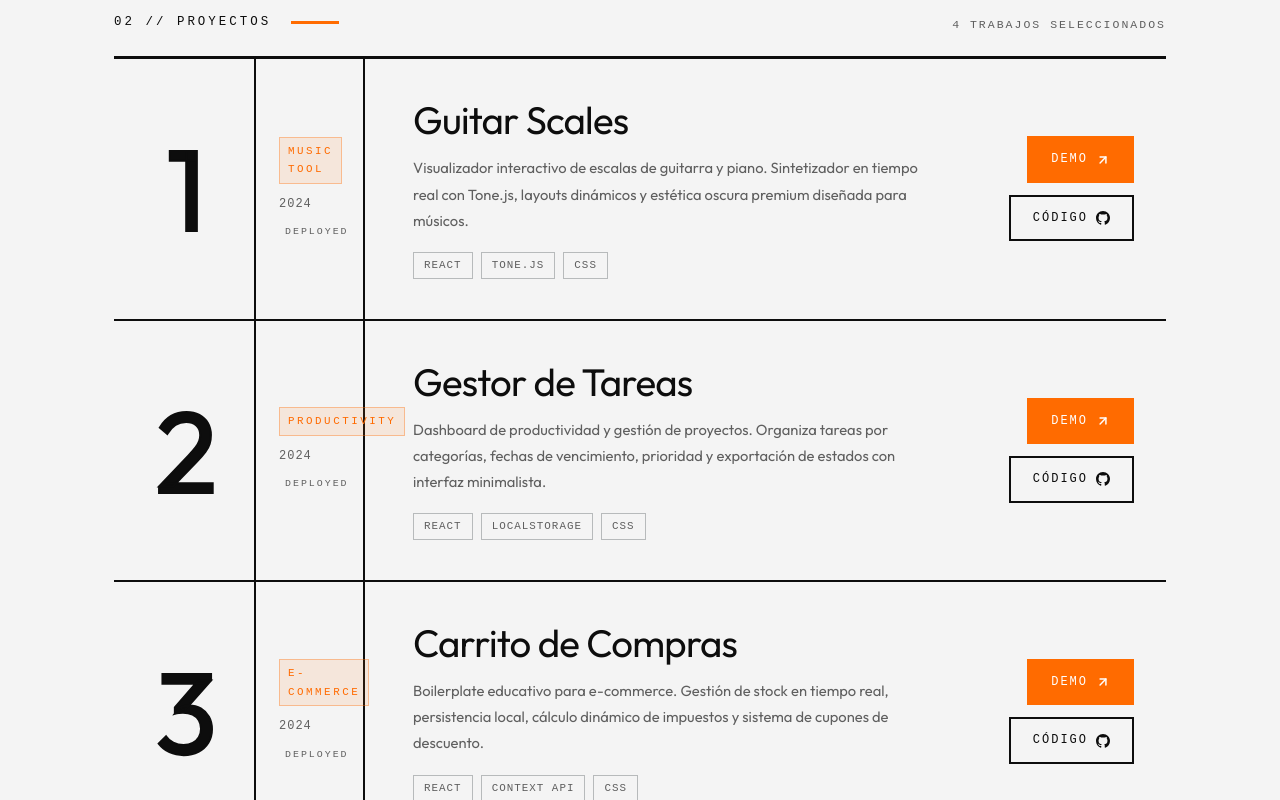
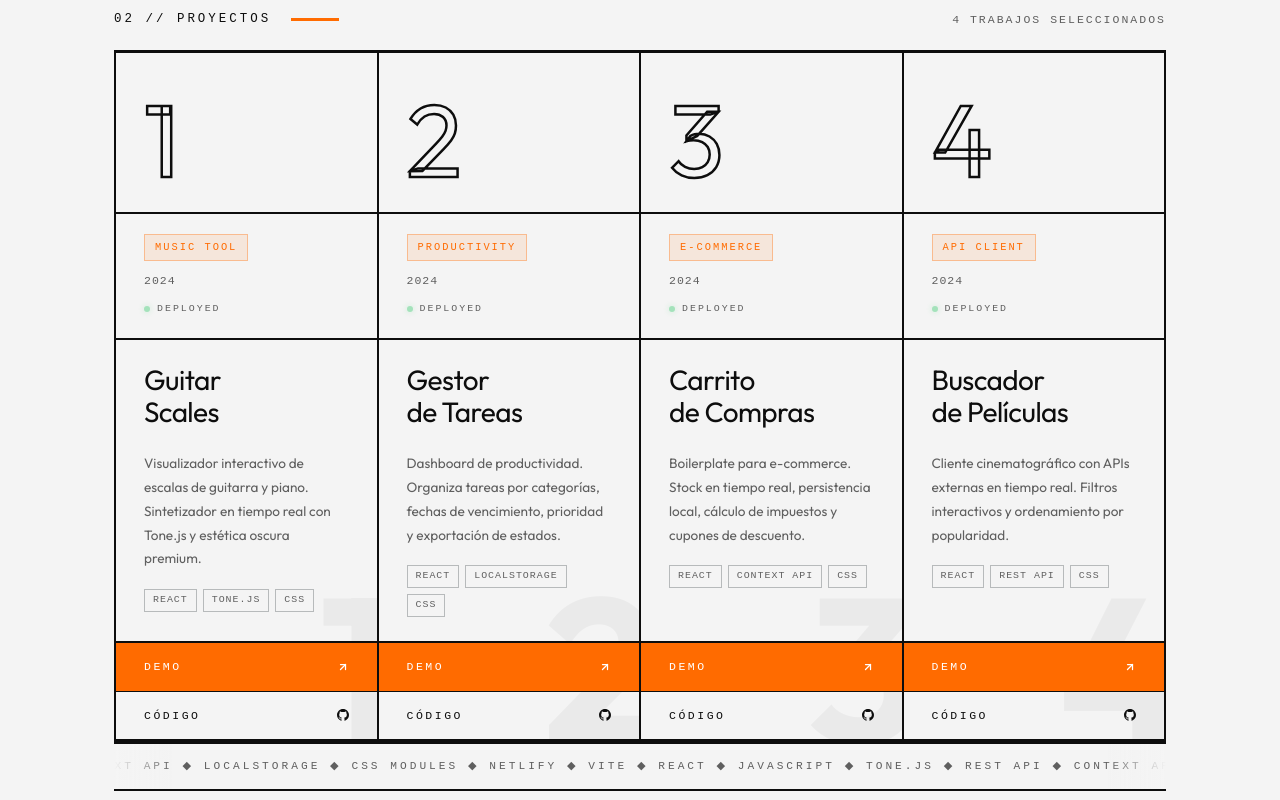
Before and after one commit to javiboin/dev-portfolio, a React (Vite) app: page / in a window 1280 px wide. Shown: the part 1640-2440 px from the top of the page. Built offline with nearby package versions, Linux system fonts and the light colour scheme.

Commit message:
refactor: Projects Component - Estructura de fila monolítica vertical

```diff
--- a/src/pages/Projects.css
+++ b/src/pages/Projects.css
@@ -1,6 +1,6 @@
 /* ============================================================
    PROJECTS — Luxury Brutalism × Neo-Constructivism
-   Swiss Editorial System / Monolithic Column Structure
+   Swiss Editorial System / Monolithic VERTICAL Column Structure
    ============================================================ */
 
 /* ── Page wrapper ── */
@@ -8,7 +8,6 @@
   font-family: var(--font-sans);
   color: var(--text-main);
   padding: 40px 0 0;
-  position: relative;
 }
 
 /* ============================================================
@@ -18,10 +17,9 @@
   display: flex;
   align-items: center;
   justify-content: space-between;
-  margin-bottom: 0;
   padding-bottom: 20px;
   border-bottom: 3px solid var(--panel-black);
-  position: relative;
+  margin-bottom: 0;
 }
 
 .pj-header-left {
@@ -42,6 +40,7 @@
   width: 48px;
   height: 3px;
   background: var(--accent-orange);
+  flex-shrink: 0;
 }
 
 .pj-count {
@@ -53,171 +52,158 @@
 }
 
 /* ============================================================
-   MONOLITHIC LIST — STRUCTURE
+   MONOLITHIC VERTICAL COLUMNS — 4 towers side by side
    ============================================================ */
-.pj-monolith-list {
+.pj-columns {
+  display: grid;
+  grid-template-columns: repeat(4, 1fr);
+  border-left: 2px solid var(--panel-black);
+}
+
+/* ── Each column is a tall vertical monolith ── */
+.pj-col {
   display: flex;
   flex-direction: column;
-}
-
-/* ── Each row is a full-width horizontal monolith ── */
-.pj-row {
-  display: grid;
-  /* num | divider | meta | content | actions */
-  grid-template-columns: 140px 1px 110px 1fr 160px;
-  align-items: stretch;
+  border-right: 2px solid var(--panel-black);
   border-bottom: 2px solid var(--panel-black);
   position: relative;
   overflow: hidden;
   cursor: default;
-  min-height: 200px;
-  transition: background 0.35s cubic-bezier(0.2, 0.8, 0.2, 1);
+  background: var(--bg-surface);
+  transition: background 0.4s cubic-bezier(0.2, 0.8, 0.2, 1);
+
+  /* stagger entrance animation */
+  animation: colRise 0.55s cubic-bezier(0.2, 0.8, 0.2, 1) both;
+  animation-delay: calc(var(--col-index, 0) * 90ms);
 }
 
-.pj-row::after {
-  content: '';
-  position: absolute;
-  inset: 0;
-  pointer-events: none;
-  /* subtle scanline effect */
-  background: repeating-linear-gradient(
-    0deg,
-    transparent,
-    transparent 3px,
-    rgba(0, 0, 0, 0.012) 3px,
-    rgba(0, 0, 0, 0.012) 4px
-  );
-  opacity: 0;
-  transition: opacity 0.4s ease;
+@keyframes colRise {
+  from {
+    opacity: 0;
+    transform: translateY(24px);
+  }
+  to {
+    opacity: 1;
+    transform: translateY(0);
+  }
 }
 
-.pj-row--active::after {
-  opacity: 1;
-}
-
-.pj-row--active {
+.pj-col--active {
   background: var(--panel-black);
 }
 
-/* ── Orange accent bar — left edge, slides in on hover ── */
-.pj-accent-bar {
+/* ── Top accent bar — grows downward on hover ── */
+.pj-col-accent {
   position: absolute;
+  top: 0;
   left: 0;
-  top: 0;
-  bottom: 0;
-  width: 4px;
+  right: 0;
+  height: 4px;
   background: var(--accent-orange);
-  transform: scaleY(0);
-  transform-origin: bottom;
-  transition: transform 0.4s cubic-bezier(0.2, 0.8, 0.2, 1);
+  transform: scaleX(0);
+  transform-origin: left;
+  transition: transform 0.45s cubic-bezier(0.2, 0.8, 0.2, 1);
+  z-index: 2;
 }
 
-.pj-row--active .pj-accent-bar {
-  transform: scaleY(1);
+.pj-col--active .pj-col-accent {
+  transform: scaleX(1);
+}
+
+/* ── Ghost number — massive faded background decoration ── */
+.pj-num-ghost {
+  position: absolute;
+  bottom: -0.15em;
+  right: -0.05em;
+  font-family: var(--font-title);
+  font-size: clamp(9rem, 16vw, 15rem);
+  font-weight: 900;
+  line-height: 1;
+  color: rgba(0, 0, 0, 0.04);
+  user-select: none;
+  pointer-events: none;
+  letter-spacing: -0.05em;
+  transition: color 0.4s ease;
+  z-index: 0;
+}
+
+.pj-col--active .pj-num-ghost {
+  color: rgba(255, 107, 0, 0.07);
 }
 
 /* ============================================================
-   NUMBER COLUMN — The dominant graphic element
+   NUMBER BLOCK — The dominant graphic element
    ============================================================ */
-.pj-num-col {
-  display: flex;
-  align-items: center;
-  justify-content: center;
-  padding: 32px 16px;
+.pj-num-block {
+  padding: 36px 28px 20px;
   position: relative;
-  overflow: hidden;
-}
-
-/* Ghost number — massive background element */
-.pj-num-col::before {
-  content: attr(data-num);
-  position: absolute;
-  font-family: var(--font-title);
-  font-size: 18vw;
-  font-weight: 900;
-  color: rgba(0, 0, 0, 0.04);
-  line-height: 1;
-  top: 50%;
-  left: 50%;
-  transform: translate(-50%, -50%);
-  pointer-events: none;
-  user-select: none;
-  transition: color 0.35s ease;
-}
-
-.pj-row--active .pj-num-col::before {
-  color: rgba(255, 107, 0, 0.08);
+  z-index: 1;
 }
 
 .pj-num {
+  display: block;
   font-family: var(--font-title);
-  font-size: clamp(5rem, 9vw, 8.5rem);
+  font-size: clamp(4.5rem, 8vw, 7.5rem);
   font-weight: 400;
   line-height: 1;
-  color: var(--panel-black);
-  letter-spacing: -0.04em;
-  position: relative;
-  z-index: 1;
-  /* Stroke effect — number outline */
-  -webkit-text-stroke: 2px var(--panel-black);
-  transition: color 0.35s ease, -webkit-text-stroke 0.35s ease,
-    transform 0.45s cubic-bezier(0.2, 0.8, 0.2, 1);
-  display: block;
+  letter-spacing: -0.05em;
+  color: transparent;
+  -webkit-text-stroke: 2.5px var(--panel-black);
   user-select: none;
+  transition:
+    -webkit-text-stroke-color 0.4s ease,
+    transform 0.45s cubic-bezier(0.2, 0.8, 0.2, 1),
+    color 0.4s ease;
 }
 
-.pj-row--active .pj-num {
-  -webkit-text-stroke: 2px var(--accent-orange);
-  color: transparent;
-  transform: scale(1.08) translateX(6px);
+.pj-col--active .pj-num {
+  -webkit-text-stroke-color: var(--accent-orange);
+  transform: scale(1.05) translateX(4px);
 }
 
 /* ============================================================
-   VERTICAL DIVIDER
+   HORIZONTAL RULE — structural dividers
    ============================================================ */
-.pj-divider-v {
+.pj-h-rule {
+  height: 2px;
   background: var(--panel-black);
-  width: 2px;
-  align-self: stretch;
+  flex-shrink: 0;
   transition: background 0.3s ease;
+  position: relative;
+  z-index: 1;
 }
 
-.pj-row--active .pj-divider-v {
-  background: var(--accent-orange);
+.pj-col--active .pj-h-rule {
+  background: rgba(255, 255, 255, 0.15);
 }
 
 /* ============================================================
-   META COLUMN — Discipline / Year / Status
+   METADATA BLOCK — Tag / Year / Status
    ============================================================ */
-.pj-meta-col {
+.pj-meta {
   display: flex;
   flex-direction: column;
-  justify-content: center;
   gap: 10px;
-  padding: 32px 24px;
-  border-right: 2px solid var(--panel-black);
-  transition: border-color 0.3s ease;
-}
-
-.pj-row--active .pj-meta-col {
-  border-right-color: rgba(255, 255, 255, 0.15);
+  padding: 20px 28px;
+  position: relative;
+  z-index: 1;
 }
 
 .pj-discipline {
   font-family: var(--font-mono);
-  font-size: 0.68rem;
-  letter-spacing: 2.5px;
+  font-size: 0.65rem;
+  letter-spacing: 2px;
   text-transform: uppercase;
   color: var(--accent-orange);
   background: rgba(255, 107, 0, 0.1);
   border: 1px solid rgba(255, 107, 0, 0.35);
-  padding: 4px 8px;
+  padding: 4px 10px;
   display: inline-block;
   width: fit-content;
-  transition: background 0.3s ease, border-color 0.3s ease;
+  transition: background 0.3s ease, color 0.3s ease, border-color 0.3s ease;
 }
 
-.pj-row--active .pj-discipline {
+.pj-col--active .pj-discipline {
   background: var(--accent-orange);
   color: #fff;
   border-color: var(--accent-orange);
@@ -225,153 +211,162 @@
 
 .pj-year {
   font-family: var(--font-mono);
-  font-size: 0.75rem;
+  font-size: 0.72rem;
   color: var(--text-muted);
   letter-spacing: 1px;
   transition: color 0.3s ease;
 }
 
-.pj-row--active .pj-year {
-  color: rgba(255, 255, 255, 0.45);
+.pj-col--active .pj-year {
+  color: rgba(255, 255, 255, 0.4);
 }
 
 .pj-status {
+  display: flex;
+  align-items: center;
+  gap: 7px;
   font-family: var(--font-mono);
   font-size: 0.62rem;
   letter-spacing: 2px;
   text-transform: uppercase;
   color: var(--text-muted);
-  display: flex;
-  align-items: center;
-  gap: 6px;
   transition: color 0.3s ease;
 }
 
-.pj-status::before {
-  content: '';
+.pj-col--active .pj-status {
+  color: rgba(255, 255, 255, 0.35);
+}
+
+.pj-dot {
   display: inline-block;
   width: 6px;
   height: 6px;
   border-radius: 50%;
   background: #22c55e;
   box-shadow: 0 0 6px rgba(34, 197, 94, 0.6);
-  animation: pj-pulse 2.5s ease-in-out infinite;
+  flex-shrink: 0;
+  animation: dot-pulse 2.5s ease-in-out infinite;
 }
 
-.pj-row--active .pj-status {
-  color: rgba(255, 255, 255, 0.4);
-}
-
-@keyframes pj-pulse {
+@keyframes dot-pulse {
   0%, 100% { opacity: 1; }
-  50% { opacity: 0.4; }
+  50%       { opacity: 0.35; }
 }
 
 /* ============================================================
-   CONTENT COLUMN — Title + Description + Stack
+   CONTENT BLOCK — Title / Description / Stack
    ============================================================ */
-.pj-content-col {
+.pj-content {
   display: flex;
   flex-direction: column;
-  justify-content: center;
   gap: 14px;
-  padding: 40px 48px;
+  padding: 24px 28px;
+  flex: 1;                 /* pushes actions to bottom */
+  position: relative;
+  z-index: 1;
 }
 
 .pj-name {
+  display: flex;
+  flex-direction: column;
   font-family: var(--font-title);
-  font-size: clamp(1.6rem, 3vw, 2.4rem);
+  font-size: clamp(1.25rem, 2.2vw, 1.75rem);
   font-weight: 400;
+  line-height: 1.15;
   letter-spacing: -0.02em;
   color: var(--panel-black);
-  line-height: 1.1;
   margin: 0;
-  transition: color 0.3s ease;
-  position: relative;
+  transition: color 0.35s ease;
 }
 
-/* Underline that grows from left on hover */
+.pj-name-line {
+  display: block;
+}
+
+/* Underline sweep on hover */
 .pj-name::after {
   content: '';
-  position: absolute;
-  bottom: -4px;
-  left: 0;
+  display: block;
   height: 2px;
   width: 0;
   background: var(--accent-orange);
-  transition: width 0.45s cubic-bezier(0.2, 0.8, 0.2, 1);
+  margin-top: 8px;
+  transition: width 0.5s cubic-bezier(0.2, 0.8, 0.2, 1);
 }
 
-.pj-row--active .pj-name {
+.pj-col--active .pj-name {
   color: #fff;
 }
 
-.pj-row--active .pj-name::after {
+.pj-col--active .pj-name::after {
   width: 100%;
 }
 
 .pj-desc {
-  font-size: 0.92rem;
-  line-height: 1.78;
+  font-size: 0.85rem;
+  line-height: 1.75;
   color: var(--text-muted);
-  max-width: 520px;
   margin: 0;
-  transition: color 0.3s ease;
+  transition: color 0.35s ease;
 }
 
-.pj-row--active .pj-desc {
-  color: rgba(255, 255, 255, 0.55);
+.pj-col--active .pj-desc {
+  color: rgba(255, 255, 255, 0.5);
 }
 
-/* Tech stack */
+/* ── Stack badges ── */
 .pj-stack {
   display: flex;
   flex-wrap: wrap;
-  gap: 8px;
+  gap: 6px;
   margin-top: 4px;
 }
 
 .pj-tech {
   font-family: var(--font-mono);
-  font-size: 0.68rem;
+  font-size: 0.62rem;
   letter-spacing: 1px;
   text-transform: uppercase;
   color: var(--text-muted);
   border: 1px solid var(--metal-dark);
-  padding: 3px 10px;
+  padding: 2px 8px;
   transition: border-color 0.3s ease, color 0.3s ease;
 }
 
-.pj-row--active .pj-tech {
+.pj-col--active .pj-tech {
   border-color: rgba(255, 255, 255, 0.2);
-  color: rgba(255, 255, 255, 0.4);
+  color: rgba(255, 255, 255, 0.38);
 }
 
 /* ============================================================
-   ACTIONS COLUMN — CTA Buttons
+   ACTIONS BLOCK — Pinned at bottom of column
    ============================================================ */
-.pj-actions-col {
+.pj-actions {
   display: flex;
   flex-direction: column;
-  align-items: flex-end;
-  justify-content: center;
-  gap: 12px;
-  padding: 32px 32px 32px 16px;
+  gap: 0;
+  border-top: 2px solid var(--panel-black);
+  position: relative;
+  z-index: 1;
+  transition: border-color 0.3s ease;
+}
+
+.pj-col--active .pj-actions {
+  border-top-color: rgba(255, 255, 255, 0.15);
 }
 
 .pj-btn {
-  display: inline-flex;
+  display: flex;
   align-items: center;
-  gap: 8px;
+  justify-content: space-between;
+  padding: 14px 28px;
   font-family: var(--font-mono);
-  font-size: 0.75rem;
-  letter-spacing: 2px;
+  font-size: 0.72rem;
+  letter-spacing: 2.5px;
   text-transform: uppercase;
   text-decoration: none;
-  padding: 11px 22px;
-  transition: background 0.25s ease, color 0.25s ease,
-    border-color 0.25s ease, transform 0.25s ease;
-  white-space: nowrap;
+  transition: background 0.25s ease, color 0.25s ease;
+  position: relative;
 }
 
 .pj-btn svg {
@@ -383,41 +378,34 @@
   transform: translate(2px, -2px);
 }
 
-/* Primary CTA — solid orange */
+/* Primary — solid orange fill */
 .pj-btn--primary {
   background: var(--accent-orange);
   color: #fff;
-  border: 2px solid var(--accent-orange);
 }
 
 .pj-btn--primary:hover {
   background: #e55a00;
-  border-color: #e55a00;
-  transform: translateY(-2px);
 }
 
-/* Ghost CTA — outline */
+/* Ghost — inherits column background */
 .pj-btn--ghost {
   background: transparent;
   color: var(--panel-black);
-  border: 2px solid var(--panel-black);
+  border-top: 1px solid var(--panel-black);
 }
 
-.pj-row--active .pj-btn--ghost {
-  border-color: rgba(255, 255, 255, 0.4);
-  color: rgba(255, 255, 255, 0.7);
+.pj-col--active .pj-btn--ghost {
+  color: rgba(255, 255, 255, 0.65);
+  border-top-color: rgba(255, 255, 255, 0.12);
 }
 
 .pj-btn--ghost:hover {
-  background: var(--panel-black);
-  color: #fff;
-  transform: translateY(-2px);
+  background: rgba(0, 0, 0, 0.06);
 }
 
-.pj-row--active .pj-btn--ghost:hover {
-  background: rgba(255, 255, 255, 0.12);
-  border-color: rgba(255, 255, 255, 0.7);
-  color: #fff;
+.pj-col--active .pj-btn--ghost:hover {
+  background: rgba(255, 255, 255, 0.07);
 }
 
 /* ============================================================
@@ -425,9 +413,9 @@
    ============================================================ */
 .pj-footer {
   border-top: 3px solid var(--panel-black);
+  border-bottom: 2px solid var(--panel-black);
   overflow: hidden;
-  padding: 14px 0;
-  margin-top: 0;
+  padding: 13px 0;
   position: relative;
 }
 
@@ -435,9 +423,8 @@
 .pj-footer::after {
   content: '';
   position: absolute;
-  top: 0;
-  bottom: 0;
-  width: 48px;
+  top: 0; bottom: 0;
+  width: 60px;
   z-index: 2;
   pointer-events: none;
 }
@@ -455,17 +442,16 @@
 .pj-ticker-track {
   display: flex;
   width: max-content;
-  animation: pj-ticker 22s linear infinite;
+  animation: pj-ticker 28s linear infinite;
 }
 
 .pj-ticker-text {
   font-family: var(--font-mono);
-  font-size: 0.72rem;
+  font-size: 0.7rem;
   letter-spacing: 3px;
   text-transform: uppercase;
   color: var(--text-muted);
   white-space: nowrap;
-  padding-right: 60px;
 }
 
 @keyframes pj-ticker {
@@ -476,48 +462,25 @@
 /* ============================================================
    RESPONSIVE
    ============================================================ */
+
+/* Tablet — 2×2 grid */
 @media (max-width: 900px) {
-  .pj-row {
-    grid-template-columns: 100px 1px 90px 1fr;
-    grid-template-rows: auto auto;
-  }
-
-  .pj-actions-col {
-    grid-column: 1 / -1;
-    flex-direction: row;
-    justify-content: flex-start;
-    padding: 0 24px 28px;
-    border-top: 1px solid var(--metal-dark);
-  }
-
-  .pj-row--active .pj-actions-col {
-    border-top-color: rgba(255, 255, 255, 0.1);
+  .pj-columns {
+    grid-template-columns: repeat(2, 1fr);
   }
 }
 
-@media (max-width: 640px) {
-  .pj-row {
-    grid-template-columns: 80px 1px 1fr;
-    grid-template-rows: auto;
-    min-height: unset;
-  }
-
-  .pj-meta-col {
-    display: none;
-  }
-
-  .pj-content-col {
-    padding: 24px 20px;
+/* Mobile — single column stack */
+@media (max-width: 520px) {
+  .pj-columns {
+    grid-template-columns: 1fr;
   }
 
   .pj-num {
-    font-size: clamp(3.5rem, 14vw, 5rem);
+    font-size: clamp(4rem, 18vw, 5.5rem);
   }
 
-  .pj-actions-col {
-    grid-column: 1 / -1;
-    flex-direction: row;
-    justify-content: flex-start;
-    padding: 0 20px 24px;
+  .pj-num-ghost {
+    font-size: clamp(7rem, 28vw, 10rem);
   }
 }
--- a/src/pages/Projects.jsx
+++ b/src/pages/Projects.jsx
@@ -5,54 +5,50 @@ const projects = [
   {
     id: 'guitar-scales',
     num: '1',
-    name: 'Guitar Scales',
+    name: 'Guitar\nScales',
     discipline: 'Music Tool',
     year: '2024',
     description:
-      'Visualizador interactivo de escalas de guitarra y piano. Sintetizador en tiempo real con Tone.js, layouts dinámicos y estética oscura premium diseñada para músicos.',
+      'Visualizador interactivo de escalas de guitarra y piano. Sintetizador en tiempo real con Tone.js y estética oscura premium.',
     github: 'https://github.com/javiboin/guitar-scales-react',
     demo: 'https://guitar-scales-javiboin.netlify.app/',
     stack: ['React', 'Tone.js', 'CSS'],
-    status: 'DEPLOYED',
   },
   {
     id: 'gestor-tareas',
     num: '2',
-    name: 'Gestor de Tareas',
+    name: 'Gestor\nde Tareas',
     discipline: 'Productivity',
     year: '2024',
     description:
-      'Dashboard de productividad y gestión de proyectos. Organiza tareas por categorías, fechas de vencimiento, prioridad y exportación de estados con interfaz minimalista.',
+      'Dashboard de productividad. Organiza tareas por categorías, fechas de vencimiento, prioridad y exportación de estados.',
     github: 'https://github.com/javiboin/gestor-de-tareas-V2.0',
     demo: 'https://gestor-de-tareas-v2.netlify.app/',
     stack: ['React', 'LocalStorage', 'CSS'],
-    status: 'DEPLOYED',
   },
   {
     id: 'carrito-compras',
     num: '3',
-    name: 'Carrito de Compras',
+    name: 'Carrito\nde Compras',
     discipline: 'E-Commerce',
     year: '2024',
     description:
-      'Boilerplate educativo para e-commerce. Gestión de stock en tiempo real, persistencia local, cálculo dinámico de impuestos y sistema de cupones de descuento.',
+      'Boilerplate para e-commerce. Stock en tiempo real, persistencia local, cálculo de impuestos y cupones de descuento.',
     github: 'https://github.com/javiboin/carrito-compras-react',
     demo: 'https://carrito-compras-react-javiboin.netlify.app/',
     stack: ['React', 'Context API', 'CSS'],
-    status: 'DEPLOYED',
   },
   {
     id: 'buscador-peliculas',
     num: '4',
-    name: 'Buscador de Películas',
+    name: 'Buscador\nde Películas',
     discipline: 'API Client',
     year: '2024',
     description:
-      'Cliente cinematográfico que consume APIs externas en tiempo real. Filtros interactivos, ordenamiento por popularidad e imágenes en alta definición.',
+      'Cliente cinematográfico con APIs externas en tiempo real. Filtros interactivos y ordenamiento por popularidad.',
     github: 'https://github.com/javiboin/app-peliculas-react',
     demo: 'https://buscador-peliculas-react-javiboin.netlify.app/',
     stack: ['React', 'REST API', 'CSS'],
-    status: 'DEPLOYED',
   },
 ];
 
@@ -68,42 +64,54 @@ export default function Projects() {
           <span className="pj-overline">02 // PROYECTOS</span>
           <div className="pj-header-rule" />
         </div>
-        <div className="pj-header-right">
-          <span className="pj-count">{projects.length} TRABAJOS SELECCIONADOS</span>
-        </div>
+        <span className="pj-count">{projects.length}&nbsp;TRABAJOS SELECCIONADOS</span>
       </header>
 
-      {/* ── Monolithic Column Structure ── */}
-      <div className="pj-monolith-list">
-        {projects.map((project) => {
+      {/* ── Monolithic Vertical Columns ── */}
+      <div className="pj-columns">
+        {projects.map((project, i) => {
           const isActive = activeId === project.id;
           return (
             <article
               key={project.id}
-              className={`pj-row${isActive ? ' pj-row--active' : ''}`}
+              className={`pj-col${isActive ? ' pj-col--active' : ''}`}
               onMouseEnter={() => setActiveId(project.id)}
               onMouseLeave={() => setActiveId(null)}
+              style={{ '--col-index': i }}
             >
-              {/* — Massive number column — */}
-              <div className="pj-num-col" aria-hidden="true">
+
+              {/* — Top accent bar — */}
+              <div className="pj-col-accent" aria-hidden="true" />
+
+              {/* — Massive number — */}
+              <div className="pj-num-block" aria-hidden="true">
                 <span className="pj-num">{project.num}</span>
               </div>
 
-              {/* — Divider line — */}
-              <div className="pj-divider-v" />
+              {/* — Horizontal rule — */}
+              <div className="pj-h-rule" />
 
-              {/* — Discipline / metadata column — */}
-              <div className="pj-meta-col">
+              {/* — Metadata — */}
+              <div className="pj-meta">
                 <span className="pj-discipline">{project.discipline}</span>
                 <span className="pj-year">{project.year}</span>
-                <span className="pj-status">{project.status}</span>
+                <span className="pj-status">
+                  <span className="pj-dot" />
+                  DEPLOYED
+                </span>
               </div>
 
-              {/* — Main content column — */}
-              <div className="pj-content-col">
-                <h3 className="pj-name">{project.name}</h3>
+              {/* — Horizontal rule — */}
+              <div className="pj-h-rule" />
+
+              {/* — Content — */}
+              <div className="pj-content">
+                <h3 className="pj-name">
+                  {project.name.split('\n').map((line, j) => (
+                    <span key={j} className="pj-name-line">{line}</span>
+                  ))}
+                </h3>
                 <p className="pj-desc">{project.description}</p>
-
                 <div className="pj-stack">
                   {project.stack.map((tech) => (
                     <span key={tech} className="pj-tech">{tech}</span>
@@ -111,8 +119,8 @@ export default function Projects() {
                 </div>
               </div>
 
-              {/* — Actions column — */}
-              <div className="pj-actions-col">
+              {/* — Actions — */}
+              <div className="pj-actions">
                 <a
                   href={project.demo}
                   target="_blank"
@@ -120,10 +128,10 @@ export default function Projects() {
                   className="pj-btn pj-btn--primary"
                   aria-label={`Ver demo de ${project.name}`}
                 >
-                  <span>DEMO</span>
-                  <svg width="14" height="14" viewBox="0 0 24 24" fill="none"
-                    stroke="currentColor" strokeWidth="2.5" strokeLinecap="round"
-                    strokeLinejoin="round" aria-hidden="true">
+                  DEMO
+                  <svg width="12" height="12" viewBox="0 0 24 24" fill="none"
+                    stroke="currentColor" strokeWidth="2.5"
+                    strokeLinecap="round" strokeLinejoin="round" aria-hidden="true">
                     <line x1="7" y1="17" x2="17" y2="7" />
                     <polyline points="7 7 17 7 17 17" />
                   </svg>
@@ -135,16 +143,17 @@ export default function Projects() {
                   className="pj-btn pj-btn--ghost"
                   aria-label={`Código fuente de ${project.name}`}
                 >
-                  <span>CÓDIGO</span>
-                  <svg width="14" height="14" viewBox="0 0 24 24"
+                  CÓDIGO
+                  <svg width="12" height="12" viewBox="0 0 24 24"
                     fill="currentColor" aria-hidden="true">
                     <path d="M12 0C5.37 0 0 5.37 0 12c0 5.3 3.438 9.8 8.205 11.385.6.113.82-.258.82-.577v-2.234c-3.338.726-4.033-1.416-4.033-1.416-.546-1.387-1.333-1.756-1.333-1.756-1.089-.745.083-.729.083-.729 1.205.084 1.839 1.237 1.839 1.237 1.07 1.834 2.807 1.304 3.492.997.107-.775.418-1.305.762-1.604-2.665-.305-5.467-1.334-5.467-5.931 0-1.311.469-2.381 1.236-3.221-.124-.303-.535-1.524.117-3.176 0 0 1.008-.322 3.301 1.23A11.509 11.509 0 0112 5.803c1.02.005 2.047.138 3.006.404 2.291-1.552 3.297-1.23 3.297-1.23.653 1.653.242 2.874.118 3.176.77.84 1.235 1.911 1.235 3.221 0 4.609-2.807 5.624-5.479 5.921.43.372.823 1.102.823 2.222v3.293c0 .319.192.694.801.576C20.566 21.797 24 17.3 24 12c0-6.63-5.37-12-12-12z" />
                   </svg>
                 </a>
               </div>
 
-              {/* — Accent bar revealed on hover — */}
-              <div className="pj-accent-bar" aria-hidden="true" />
+              {/* — Ghost index number (background decoration) — */}
+              <span className="pj-num-ghost" aria-hidden="true">{project.num}</span>
+
             </article>
           );
         })}
@@ -154,9 +163,16 @@ export default function Projects() {
       <footer className="pj-footer">
         <div className="pj-ticker-track">
           <span className="pj-ticker-text">
-            REACT ◆ JAVASCRIPT ◆ TONE.JS ◆ REST API ◆ CONTEXT API ◆ LOCALSTORAGE ◆
-            CSS MODULES ◆ NETLIFY ◆ VITE ◆ REACT ◆ JAVASCRIPT ◆ TONE.JS ◆ REST API ◆
-            CONTEXT API ◆ LOCALSTORAGE ◆ CSS MODULES ◆ NETLIFY ◆ VITE ◆
+            REACT ◆ JAVASCRIPT ◆ TONE.JS ◆ REST API ◆ CONTEXT API ◆
+            LOCALSTORAGE ◆ CSS MODULES ◆ NETLIFY ◆ VITE ◆ REACT ◆
+            JAVASCRIPT ◆ TONE.JS ◆ REST API ◆ CONTEXT API ◆ LOCALSTORAGE ◆
+            CSS MODULES ◆ NETLIFY ◆ VITE ◆&nbsp;
+          </span>
+          <span className="pj-ticker-text" aria-hidden="true">
+            REACT ◆ JAVASCRIPT ◆ TONE.JS ◆ REST API ◆ CONTEXT API ◆
+            LOCALSTORAGE ◆ CSS MODULES ◆ NETLIFY ◆ VITE ◆ REACT ◆
+            JAVASCRIPT ◆ TONE.JS ◆ REST API ◆ CONTEXT API ◆ LOCALSTORAGE ◆
+            CSS MODULES ◆ NETLIFY ◆ VITE ◆&nbsp;
           </span>
         </div>
       </footer>
```
